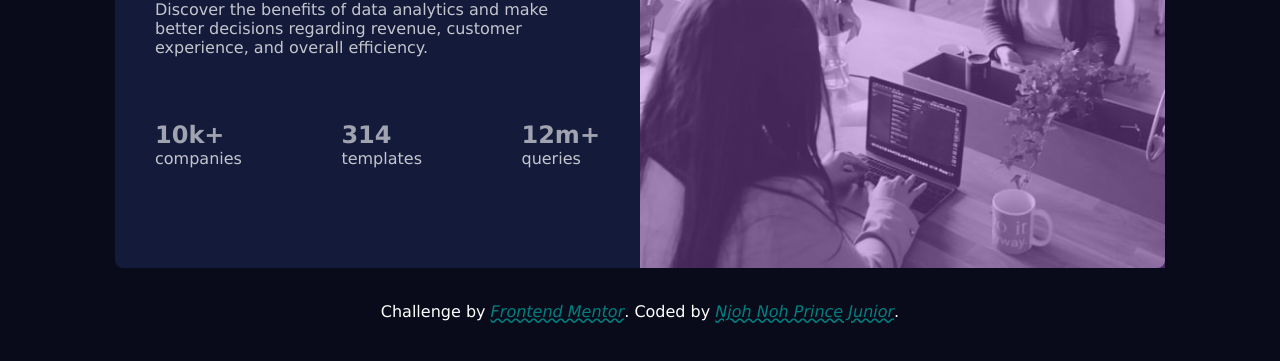
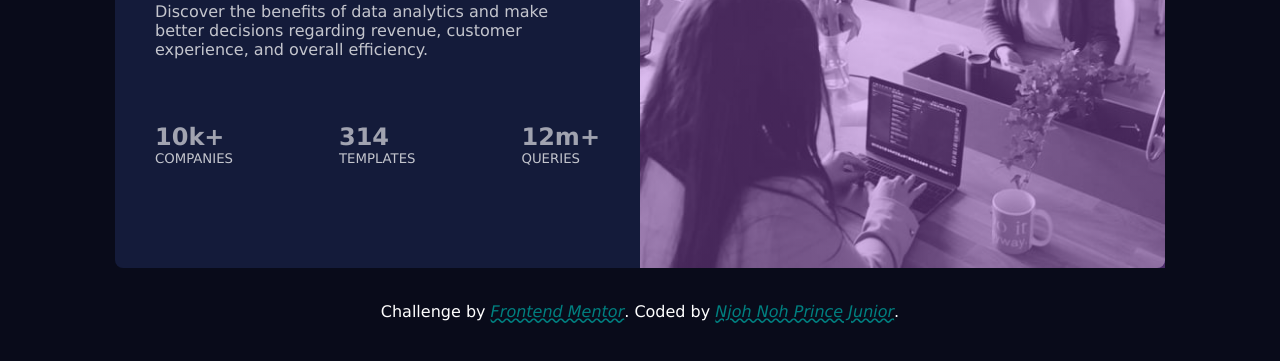
Before and after one commit to NNPJCodes/Frontend-Mentor-Projects, a plain HTML site: page Project_1/stats-preview-card-component-main/index.html in a window 1280 px wide. Shown: the part 323-684 px from the top of the page. Drawn offline with Linux system fonts and the light colour scheme.

Commit message:
Issue with tag label

```diff
--- a/Project_1/stats-preview-card-component-main/index.html
+++ b/Project_1/stats-preview-card-component-main/index.html
@@ -33,7 +33,7 @@
             <h2>10k+</h2>
           </div>
           <div class="stat-word">
-            <h4>companies</h4>
+            <h5>companies</h5>
           </div>
         </div>
 
@@ -42,7 +42,7 @@
             <h2>314</h2>
           </div>
           <div class="stat-word">
-            <h4>templates</h4>
+            <h5>templates</h5>
           </div>
         </div>
 
@@ -51,7 +51,7 @@
             <h2>12m+</h2>
           </div>
           <div class="stat-word">
-            <h4>queries</h4>
+            <h5>queries</h5>
           </div>
         </div>
 
--- a/Project_1/stats-preview-card-component-main/styles/style.css
+++ b/Project_1/stats-preview-card-component-main/styles/style.css
@@ -93,9 +93,10 @@ body {
     color: var(--stats-heading-color);
 }
 
-.text-content .stats-area .stat .stat-word h4 {
+.text-content .stats-area .stat .stat-word h5 {
     color: var(--paragraph-white-color);
     font-weight: normal;
+    text-transform: uppercase;
 }
 
 .image-section {
```
